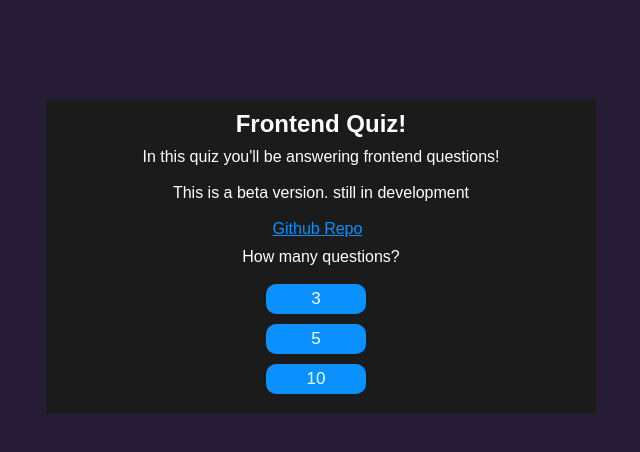
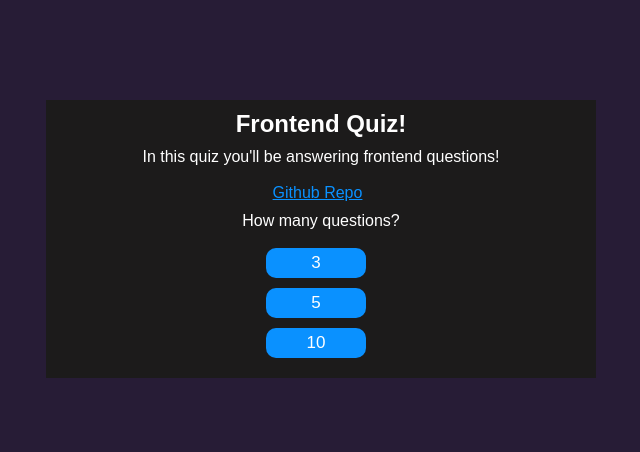
Before and after one commit to JakubKb/Vue-Frontend-Quiz, a Vue app: page / in a window 1280 px wide. Shown: the top 452 px of the page, without its empty margins (319-959 px from the left). Built offline with nearby package versions, Linux system fonts and the light colour scheme.

Commit message:
Update App.vue

```diff
--- a/src/components/App.vue
+++ b/src/components/App.vue
@@ -47,8 +47,6 @@
     <div class="preQuiz" id="preQuiz" :style="{ display: displayPreQ }">
       <h2>Frontend Quiz!</h2>
       <p>In this quiz you'll be answering frontend questions!</p>
-      <br />
-      <p>This is a beta version. still in development</p>
       <br />
       <a href="https://github.com/JustKooba/Vue-Frontend-Quiz">Github Repo</a>
       <p>How many questions?</p> <br />
```
